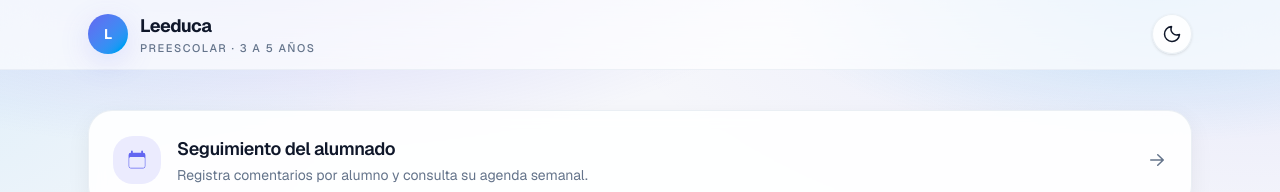
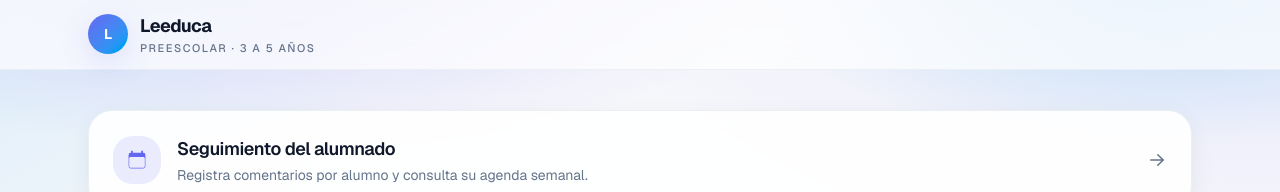
Before and after one commit to miguelblop1-hue/leeduca-web, a Next.js app: page /en/leeduca in a window 1280 px wide. Shown: the top 192 px of the page. Built offline with nearby package versions, Linux system fonts and the light colour scheme.

Commit message:
release: v0.1.12 solo modo claro sin selector de tema

```diff
--- a/package.json
+++ b/package.json
@@ -1,6 +1,6 @@
 {
   "name": "leeduca-web",
-  "version": "0.1.11",
+  "version": "0.1.12",
   "private": true,
   "scripts": {
     "dev": "next dev -p 3010",
--- a/src/app/[locale]/(app)/layout.tsx
+++ b/src/app/[locale]/(app)/layout.tsx
@@ -1,5 +1,4 @@
 import { Link } from "@/i18n/navigation";
-import { ThemeToggle } from "@/components/layout/theme-toggle";
 import { APP_NAME } from "@/lib/app-name";
 
 export default async function AppLayout({
@@ -28,7 +27,6 @@ export default async function AppLayout({
               </p>
             </span>
           </Link>
-          <ThemeToggle />
         </div>
       </header>
       <main className="mx-auto w-full max-w-6xl flex-1 px-4 py-8 sm:px-6 sm:py-10">
--- a/src/app/[locale]/layout.tsx
+++ b/src/app/[locale]/layout.tsx
@@ -43,17 +43,13 @@ export default async function LocaleLayout({
   setRequestLocale(locale);
   const messages = await getMessages();
 
-  const themeScript = `(function(){try{var t=localStorage.getItem('theme');if(t!=='light'&&t!=='dark'){t='light';}document.documentElement.dataset.theme=t;document.documentElement.style.colorScheme=t;}catch(e){document.documentElement.dataset.theme='light';document.documentElement.style.colorScheme='light';}})();`;
-
   return (
     <html
       lang={locale}
-      suppressHydrationWarning
+      data-theme="light"
+      style={{ colorScheme: "light" }}
       className={`${geistSans.variable} h-full antialiased`}
     >
-      <head>
-        <script dangerouslySetInnerHTML={{ __html: themeScript }} />
-      </head>
       <body className="flex min-h-full flex-col font-sans text-foreground">
         <NextIntlClientProvider messages={messages}>
           {children}
--- a/src/app/globals.css
+++ b/src/app/globals.css
@@ -16,24 +16,6 @@
   --warning: #d97706;
   --danger: #dc2626;
   color-scheme: light;
-}
-
-:root[data-theme="dark"] {
-  --background: #0b1220;
-  --foreground: #e5e7eb;
-  --surface: #111827;
-  --surface-sunken: #0f172a;
-  --surface-raised: #1f2937;
-  --border: #243041;
-  --muted: #94a3b8;
-  --accent: #818cf8;
-  --accent-strong: #6366f1;
-  --accent-soft: rgba(99, 102, 241, 0.18);
-  --on-accent: #ffffff;
-  --success: #22c55e;
-  --warning: #f59e0b;
-  --danger: #f87171;
-  color-scheme: dark;
 }
 
 @theme inline {
@@ -66,11 +48,7 @@
   --shadow-glow: 0 8px 30px rgba(99, 102, 241, 0.18);
 }
 
-:root[data-theme="dark"] {
-  --shadow-soft: 0 1px 2px rgba(0, 0, 0, 0.3), 0 10px 30px rgba(0, 0, 0, 0.35);
-  --shadow-card: 0 1px 3px rgba(0, 0, 0, 0.35), 0 14px 36px rgba(0, 0, 0, 0.4);
-  --shadow-glow: 0 8px 30px rgba(99, 102, 241, 0.28);
-}
+
 
 @layer base {
   html {
@@ -88,12 +66,7 @@
     background-attachment: fixed;
   }
 
-  :root[data-theme="dark"] body {
-    background-image:
-      radial-gradient(1200px 600px at 100% -10%, rgba(99, 102, 241, 0.18), transparent 60%),
-      radial-gradient(900px 500px at -10% 10%, rgba(14, 165, 233, 0.12), transparent 55%),
-      radial-gradient(800px 500px at 50% 100%, rgba(99, 102, 241, 0.1), transparent 60%);
-  }
+
 
   ::selection {
     background-color: color-mix(in srgb, var(--accent) 22%, transparent);
@@ -134,12 +107,7 @@
       linear-gradient(180deg, rgba(255, 255, 255, 0.9) 0%, rgba(255, 255, 255, 0.6) 100%);
   }
 
-  :root[data-theme="dark"] .hero-gradient {
-    background:
-      radial-gradient(800px 400px at 10% 0%, rgba(99, 102, 241, 0.22), transparent 60%),
-      radial-gradient(600px 300px at 90% 10%, rgba(14, 165, 233, 0.16), transparent 55%),
-      linear-gradient(180deg, rgba(17, 24, 39, 0.95) 0%, rgba(17, 24, 39, 0.7) 100%);
-  }
+
 }
 
 @media (prefers-reduced-motion: reduce) {
--- a/src/components/layout/theme-toggle.tsx
+++ /dev/null
@@ -1,63 +0,0 @@
-"use client";
-
-import { useEffect, useState } from "react";
-
-type Theme = "light" | "dark";
-
-function getStoredTheme(): Theme {
-  if (typeof window === "undefined") return "light";
-  const t = localStorage.getItem("theme");
-  return t === "dark" ? "dark" : "light";
-}
-
-export function ThemeToggle() {
-  const [theme, setTheme] = useState<Theme>("light");
-  const [mounted, setMounted] = useState(false);
-
-  useEffect(() => {
-    const current = getStoredTheme();
-    document.documentElement.dataset.theme = current;
-    document.documentElement.style.colorScheme = current;
-    const id = window.setTimeout(() => {
-      setTheme(current);
-      setMounted(true);
-    }, 0);
-    return () => window.clearTimeout(id);
-  }, []);
-
-  function toggle() {
-    const next: Theme = theme === "dark" ? "light" : "dark";
-    setTheme(next);
-    localStorage.setItem("theme", next);
-    document.documentElement.dataset.theme = next;
-    document.documentElement.style.colorScheme = next;
-  }
-
-  const isDark = theme === "dark";
-  const label = mounted
-    ? isDark
-      ? "Cambiar a modo claro"
-      : "Cambiar a modo oscuro"
-    : "Cambiar tema";
-
-  return (
-    <button
-      type="button"
-      onClick={toggle}
-      aria-label={label}
-      title={label}
-      className="inline-flex h-10 w-10 items-center justify-center rounded-full border border-border/70 bg-surface/70 text-foreground shadow-sm backdrop-blur transition-colors hover:bg-surface-sunken hover:text-accent"
-    >
-      {mounted && isDark ? (
-        <svg viewBox="0 0 24 24" fill="none" className="h-5 w-5" aria-hidden="true">
-          <circle cx="12" cy="12" r="4" stroke="currentColor" strokeWidth="1.8" />
-          <path d="M12 2.5v2.5M12 19v2.5M4.93 4.93l1.77 1.77M17.3 17.3l1.77 1.77M2.5 12H5M19 12h2.5M4.93 19.07l1.77-1.77M17.3 6.7l1.77-1.77" stroke="currentColor" strokeWidth="1.8" strokeLinecap="round" />
-        </svg>
-      ) : (
-        <svg viewBox="0 0 24 24" fill="none" className="h-5 w-5" aria-hidden="true">
-          <path d="M21 12.79A9 9 0 1 1 11.21 3c.2 0 .31.23.2.4A7 7 0 0 0 20.6 12.59c.17-.11.4 0 .4.2Z" stroke="currentColor" strokeWidth="1.8" strokeLinecap="round" strokeLinejoin="round" />
-        </svg>
-      )}
-    </button>
-  );
-}
--- a/src/lib/releases/current.ts
+++ b/src/lib/releases/current.ts
@@ -4,9 +4,9 @@
  * entrada en docs/DEPLOY.md con cambios.
  */
 export const CURRENT_RELEASE = {
-  version: "0.1.11",
+  version: "0.1.12",
   date: "2026-11-23",
   changes: [
-    "Seguimiento: tarjetas de alumno aún más compactas y X de eliminar centrada verticalmente a la derecha.",
+    "Interfaz: modo claro fijo; se elimina el selector de modo oscuro.",
   ],
 } as const;
```
Also changed, not shown: 1 other file (tests, documents, lock files or other folders).
